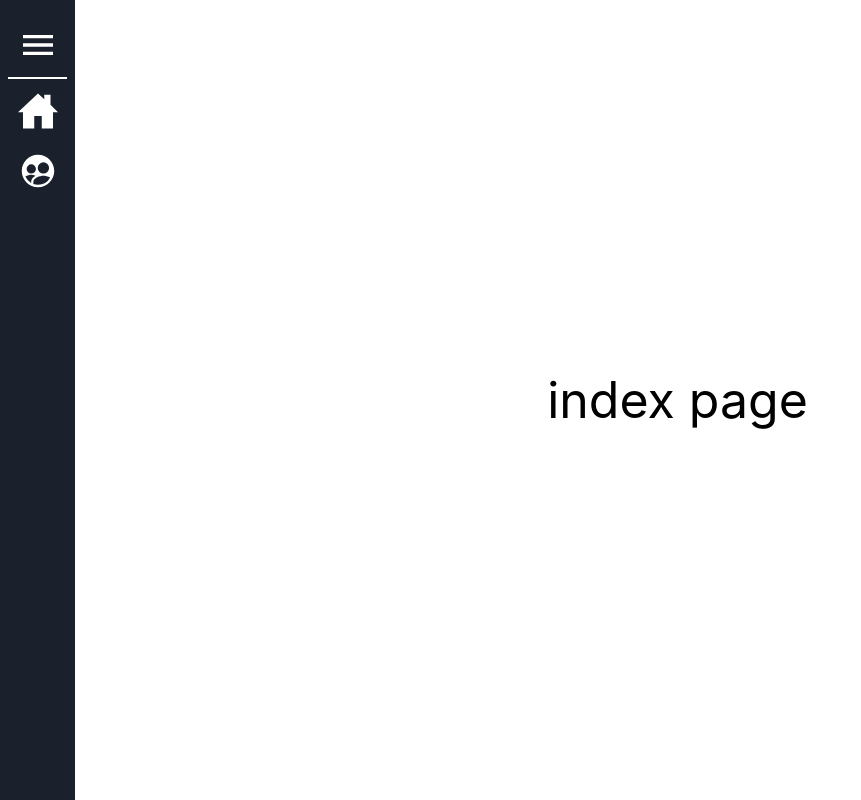
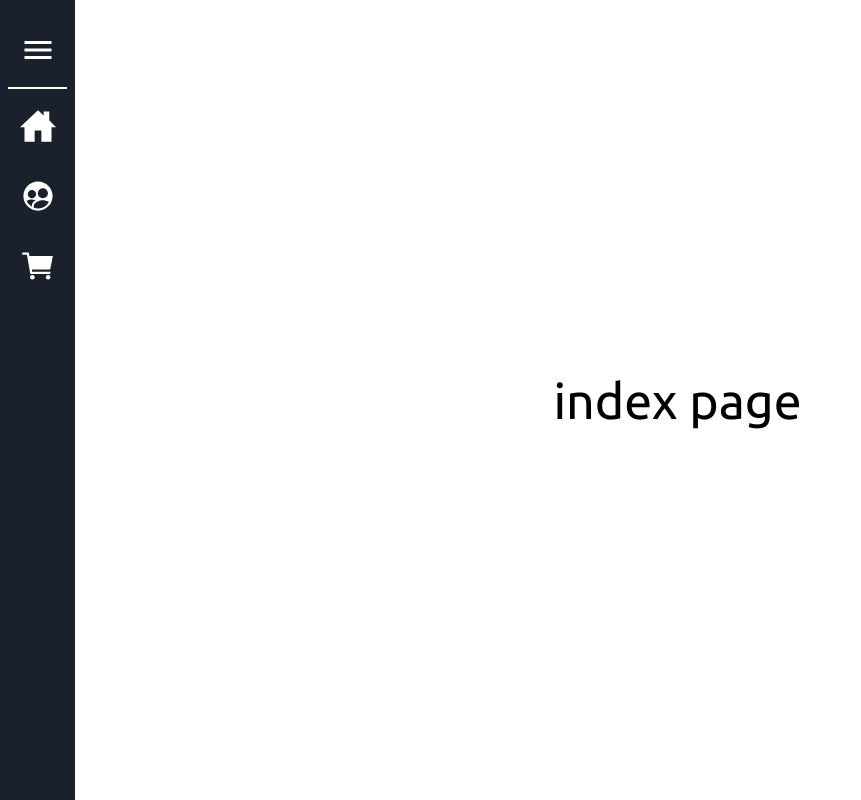
Before and after one commit to Bellkyn/fancy-drawer-menu, a Next.js app: page / in a window 1280 px wide. Shown: the whole page, without its empty margins (0-861 px from the left). Built offline with nearby package versions, Linux system fonts and the light colour scheme.

Commit message:
animation and style fixes

```diff
--- a/components/drawer/Drawer.js
+++ b/components/drawer/Drawer.js
@@ -1,4 +1,4 @@
-import { motion } from "framer-motion";
+import { LayoutGroup, motion } from "framer-motion";
 import React, { useState } from "react";
 import styles from "./Drawer.module.css";
 import MenuButton from "./MenuButton";
@@ -8,9 +8,13 @@ export default ({ children }) => {
   const menuVariants = {
     open: {
       width: "225px",
+      height: "100%",
+      transition: { type: "tween", duration: 0.25, when: "beforeChildren" },
     },
     closed: {
       width: "75px",
+      height: "100%",
+      transition: { type: "tween", duration: 0.25, when: "afterChildren" },
     },
   };
 
@@ -32,14 +36,17 @@ export default ({ children }) => {
   return (
     <>
       <motion.div
+        layout
         className={className}
         variants={menuVariants}
         animate={isOpen ? "open" : "closed"}
       >
-        <MenuButton handler={buttonHandler} isMenuOpen={isOpen} />
-        <div className={styles.menu__white__line} />
+        <LayoutGroup>
+          <MenuButton handler={buttonHandler} isMenuOpen={isOpen} />
+          <div className={styles.menu__white__line} />
 
-        {childrenWithProps}
+          {childrenWithProps}
+        </LayoutGroup>
       </motion.div>
     </>
   );
--- a/components/drawer/Drawer.module.css
+++ b/components/drawer/Drawer.module.css
@@ -1,7 +1,7 @@
 .menu {
   --menu-bg-color: #1a202c;
   --menu-text-color: white;
-  --menu-gradient: rgba(201, 14, 14, 1);
+  --menu-hover: rgba(201, 14, 14, 1);
 
   display: flex;
   height: 100vh;
@@ -12,17 +12,20 @@
   background-color: var(--menu-bg-color);
   color: var(--menu-text-color);
   letter-spacing: 2px;
+  text-transform: uppercase;
   user-select: none;
 }
 .menu__item {
-  width: 40px;
+  width: 100%;
   overflow: hidden;
   display: flex;
+  padding: 5px;
   margin-top: 10px;
   margin-bottom: 10px;
   text-align: center;
   justify-content: center;
   align-items: center;
+  text-transform: uppercase;
 }
 
 .menu--open .menu__item {
@@ -30,20 +33,7 @@
   padding: 5px;
   justify-content: start;
 }
-.menu--open .menu__button {
-  width: 75%;
-  padding: 5px;
-  justify-content: start;
-}
 
-.menu__button {
-  width: 40px;
-  height: 40px;
-  display: flex;
-  justify-content: center;
-  align-items: center;
-  margin: 10px;
-}
 .menu__white__line {
     margin: 2px;
     width: 90%;
@@ -54,6 +44,10 @@
 .menu__icon {
     width: 40px;
     height: 40px;
+    padding: 2px;
+    display: flex;
+    justify-content: center;
+    align-items: center;
 }
 .menu--open .menu__icon {
     margin-right: 10px;
--- a/components/drawer/MenuButton.js
+++ b/components/drawer/MenuButton.js
@@ -1,34 +1,36 @@
 import { motion } from "framer-motion";
-import { useState } from "react";
 import { IoMenuSharp, IoCloseSharp } from "react-icons/io5";
 import styles from "./Drawer.module.css";
 
-const MenuButton = ({isMenuOpen,handler}) => {
-  const [isHovered, setHovered] = useState(false);
-
-  const itemsVariants = {
-    default: {
-      borderRadius: 5,
+const MenuButton = ({ isMenuOpen, handler }) => {
+  const itemVariants = {
+    tap: {
+      scale: 1,
+      transition: { type: "spring", stiffness: 150 },
     },
     hover: {
-      backgroundColor: "var(--menu-gradient)",
+      scale: 1.1,
+      backgroundColor: "var(--menu-hover)",
       borderRadius: 15,
     },
   };
   return (
     <motion.div
-      onMouseEnter={() => setHovered(true)}
-      onMouseLeave={() => setHovered(false)}
-      initial='default'
-      animate={isHovered ? "hover" : "default"}
-      variants={itemsVariants}
-      className={styles.menu__button}
+      whileHover='hover'
+      whileTap='tap'
+      variants={itemVariants}
+      className={styles.menu__item}
       onClick={handler}
     >
-      <div className={styles.menu__icon}>
-        {isMenuOpen ? <IoCloseSharp size='100%' /> : <IoMenuSharp size='100%' />}
-      </div>
-      {isMenuOpen && <p>Закрыть</p>}
+      <motion.div>
+        {isMenuOpen ? (
+          <IoCloseSharp size='100%' className={styles.menu__icon} />
+        ) : (
+          <IoMenuSharp size='100%' className={styles.menu__icon} />
+        )}
+      </motion.div>
+
+      {isMenuOpen && <motion.p>Закрыть</motion.p>}
     </motion.div>
   );
 };
--- a/components/drawer/MenuItem.js
+++ b/components/drawer/MenuItem.js
@@ -1,38 +1,43 @@
 import styles from "./Drawer.module.css";
 import Link from "next/link";
 import { motion } from "framer-motion";
-import { useState } from "react";
 
 export default ({ to, icon, children, isMenuOpen }) => {
-  const variants = {
-    default: {
-      borderRadius: 5,
+  const itemVariants = {
+    tap: {
+      scale:  1,
+      transition: { type: "spring", stiffness: 150 },
     },
     hover: {
-      backgroundColor: "var(--menu-gradient)",
-      borderRadius: 10,
-      transition:{ type: "spring", stiffness: 150 }
+      scale: 1.1,
+      backgroundColor: "var(--menu-hover)",
+      borderRadius: 15,
     },
   };
-
-  const [isHovered, setHovered] = useState(false);
 
   const Icon = icon;
 
   return (
     <Link href={to} passHref>
       <motion.div
-        onMouseEnter={() => setHovered(true)}
-        onMouseLeave={() => setHovered(false)}
-        variants={variants}
-        initial='default'
-        animate={isHovered ? "hover" : "default"}
+        variants={itemVariants}
+        whileHover='hover'
+        whileTap='tap'
         className={styles.menu__item}
       >
-        <div className={styles.menu__icon}>
-          <Icon size='100%' />
-        </div>
-        {isMenuOpen && children}
+        <motion.div>
+          <Icon size='100%' className={styles.menu__icon} />
+        </motion.div>
+
+        {isMenuOpen && (
+          <motion.p
+            initial={{ opacity: 0 }}
+            animate={{ opacity: 1 }}
+            transition={{ delay: 0.3 }}
+          >
+            {children}
+          </motion.p>
+        )}
       </motion.div>
     </Link>
   );
--- a/pages/_app.js
+++ b/pages/_app.js
@@ -1,6 +1,6 @@
 import Drawer from "../components/drawer/Drawer";
 import MenuItem from "../components/drawer/MenuItem";
-import {IoPeopleCircleSharp,IoHomeSharp} from 'react-icons/io5'
+import {IoPeopleCircleSharp,IoHomeSharp,IoCartSharp} from 'react-icons/io5'
 
 
 import "../styles/globals.css";
@@ -11,6 +11,7 @@ function MyApp({ Component, pageProps }) {
       <Drawer>
         <MenuItem to={'/'} icon={IoHomeSharp}>Главная</MenuItem>
         <MenuItem to={'/about'} icon={IoPeopleCircleSharp}>О нас</MenuItem>
+        <MenuItem to={'/about'} icon={IoCartSharp}>Купить</MenuItem>
       </Drawer>
       <div className="wrapper">
       <Component {...pageProps} />
--- a/styles/globals.css
+++ b/styles/globals.css
@@ -1,9 +1,10 @@
+@import url('https://fonts.googleapis.com/css2?family=Ubuntu&display=swap');
+
 html,
 body {
   padding: 0;
   margin: 0;
-  font-family: -apple-system, BlinkMacSystemFont, Segoe UI, Roboto, Oxygen,
-    Ubuntu, Cantarell, Fira Sans, Droid Sans, Helvetica Neue, sans-serif;
+  font-family: 'Ubuntu', sans-serif;
 }
 
 a {
@@ -17,9 +18,13 @@ a {
 .app{
   display: flex;
   flex-direction: row;
+  height: 100vh;
+  width: 100vw;
 
 }
 .wrapper {
+  flex-shrink: 0;
+  flex-basis: 0;
   flex-grow: 1;
   display: flex;
   font-size: 50px;
```
